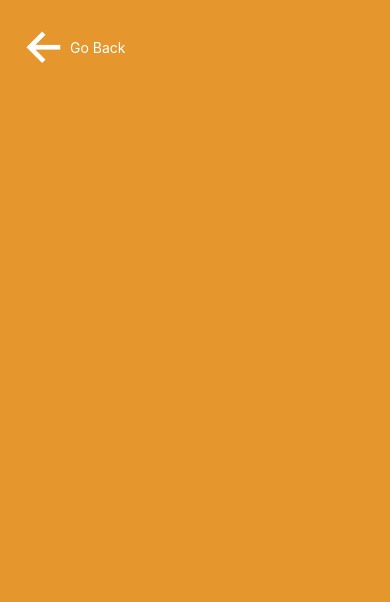
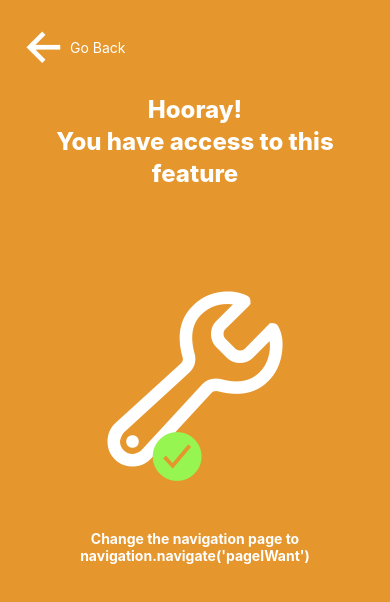
Before and after one commit to planetoida90210/app-subscription-reactNative, a React Native app: screen /Demo in a window 390 px wide. Shown: the top 602 px of the page. Built offline with nearby package versions, Linux system fonts and the light colour scheme.

Commit message:
build boilerplate ui for each demo screen

```diff
--- a/screens/DemoScreen.tsx
+++ b/screens/DemoScreen.tsx
@@ -14,6 +14,17 @@ const DemoScreen = () => {
               <Ionicons name="arrow-back" size={50} color="white" />
               <Text className="text-white">Go Back</Text>
         </TouchableOpacity>
+        <View className="flex-1 items-center justify-center px-10">
+            <Text className="text-white text-2xl font-extrabold">Hooray!</Text>
+            <Text className="text-white text-2xl text-center font-extrabold mb-20">You have access to this feature</Text>
+            <Ionicons name="build-outline" size={200} color="white" />
+            <View className="-mt-16 -ml-8">
+                <Ionicons name="checkmark-circle-sharp" size={60} color="#96F550" />
+            </View>
+            <Text className="text-white mt-10 flex-1 font-bold text-center">
+                Change the navigation page to navigation.navigate('pageIWant')
+            </Text>
+        </View>
     </SafeAreaView>
   )
 }
```
